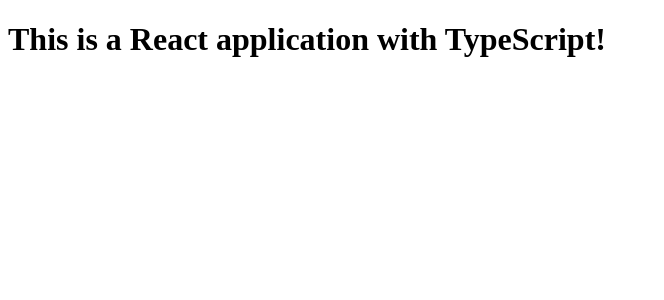
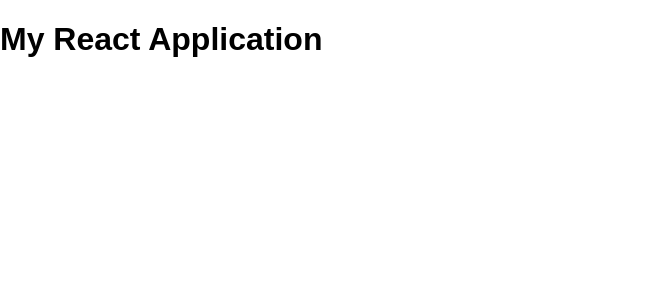
Before and after one commit to sanderyt/react-typescript-starter, a React app: page / in a window 1280 px wide. Shown: the top 300 px of the page, without its empty margins (0-664 px from the left). Built offline with nearby package versions, Linux system fonts and the light colour scheme; the HTML template or start-up script is replaced by a standard one.

Commit message:
added styled components

```diff
--- a/package.json
+++ b/package.json
@@ -28,7 +28,9 @@
     "webpack-dev-server": "^3.11.2"
   },
   "dependencies": {
+    "@types/styled-components": "^5.1.7",
     "react": "^17.0.1",
-    "react-dom": "^17.0.1"
+    "react-dom": "^17.0.1",
+    "styled-components": "^5.2.1"
   }
 }
--- /dev/null
+++ b/public/index.html
@@ -0,0 +1,12 @@
+<!DOCTYPE html>
+<html>
+  <head>
+    <meta charset="utf-8" />
+    <meta name="viewport" content="width=device-width,initial-scale=1.0" />
+    <title>My React App</title>
+  </head>
+  <body>
+    <div id="app" />
+    <script src="bundle.js"></script>
+  </body>
+</html>
--- a/src/App.tsx
+++ b/src/App.tsx
@@ -1,5 +1,11 @@
 import React, { FC } from "react";
+import GlobalStyle from "./styles/globalStyles";
 
-export const App: FC = () => (
-  <h1>This is a React application with TypeScript!</h1>
-);
+export const App: FC = () => {
+  return (
+    <>
+      <GlobalStyle />
+      <h1>My React Application</h1>
+    </>
+  );
+};
--- /dev/null
+++ b/src/styles/globalStyles.ts
@@ -0,0 +1,11 @@
+import { createGlobalStyle } from "styled-components";
+
+const GlobalStyle = createGlobalStyle`
+  body {
+    margin: 0;
+    padding: 0;
+    font-family: "Arial";
+  }
+`;
+
+export default GlobalStyle;
--- a/webpack.config.js
+++ b/webpack.config.js
@@ -2,7 +2,7 @@ const path = require("path");
 module.exports = {
   entry: "./src/index.tsx",
   output: {
-    path: path.resolve(__dirname, "./dist"),
+    path: path.resolve(__dirname, "./public"),
     filename: "bundle.js"
   },
   module: {
@@ -20,7 +20,7 @@ module.exports = {
     extensions: [".tsx", ".ts", ".jsx", ".js"]
   },
   devServer: {
-    contentBase: path.resolve(__dirname, "./dist"),
+    contentBase: path.resolve(__dirname, "./public"),
     port: 5000
   }
 };
```
Also changed, not shown: 1 other file (tests, documents, lock files or other folders).
